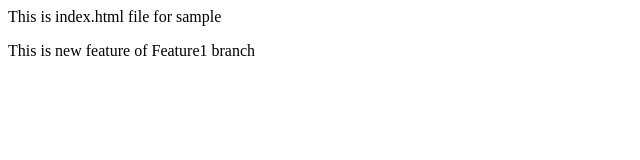
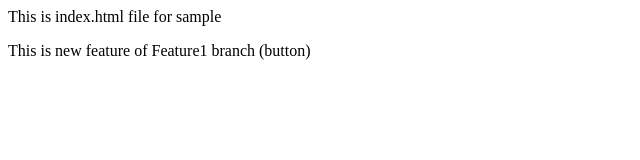
Before and after one commit to vijaya10git/LocalRepo-with-git-init, a plain HTML site: page index.html in a window 1280 px wide. Shown: the full height of the page, 0-640 px from the left. Drawn offline with Linux system fonts and the light colour scheme.

```diff
--- a/index.html
+++ b/index.html
@@ -1,2 +1,2 @@
 <p> This is index.html file for sample </p>
-<p> This is new feature of Feature1 branch</p>
+<p>This is new feature of Feature1 branch (button)</p>
```
